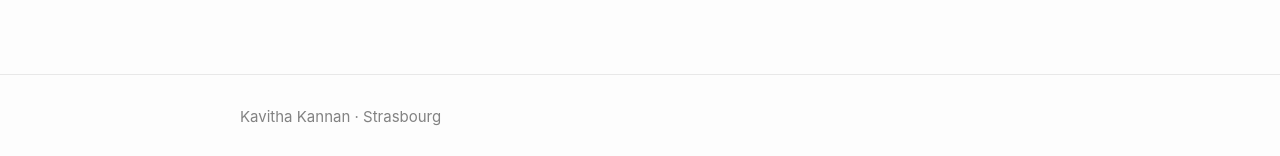
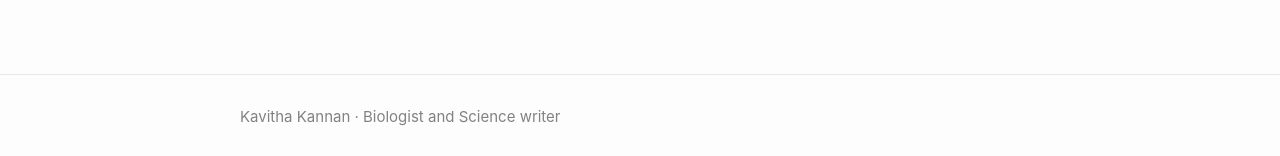
Before and after one commit to buzzingkavs/buzzingkavs.github.io, a Jekyll site: the page built from index.markdown, in a window 1280 px wide. Shown: the part 936-1092 px from the top of the page. Built offline with Jekyll 4.4.1, drawn with Linux system fonts in a browser that asks for light colours.

Commit message:
Update default.html

```diff
--- a/_layouts/default.html
+++ b/_layouts/default.html
@@ -21,6 +21,6 @@
     <main class="page-content" aria-label="Content">
       <div class="wrapper">{{ content }}</div>
     </main>
-    <footer class="site-footer"><div class="wrapper">Kavitha Kannan · Strasbourg</div></footer>
+    <footer class="site-footer"><div class="wrapper">Kavitha Kannan · Biologist and Science writer</div></footer>
   </body>
 </html>
```
